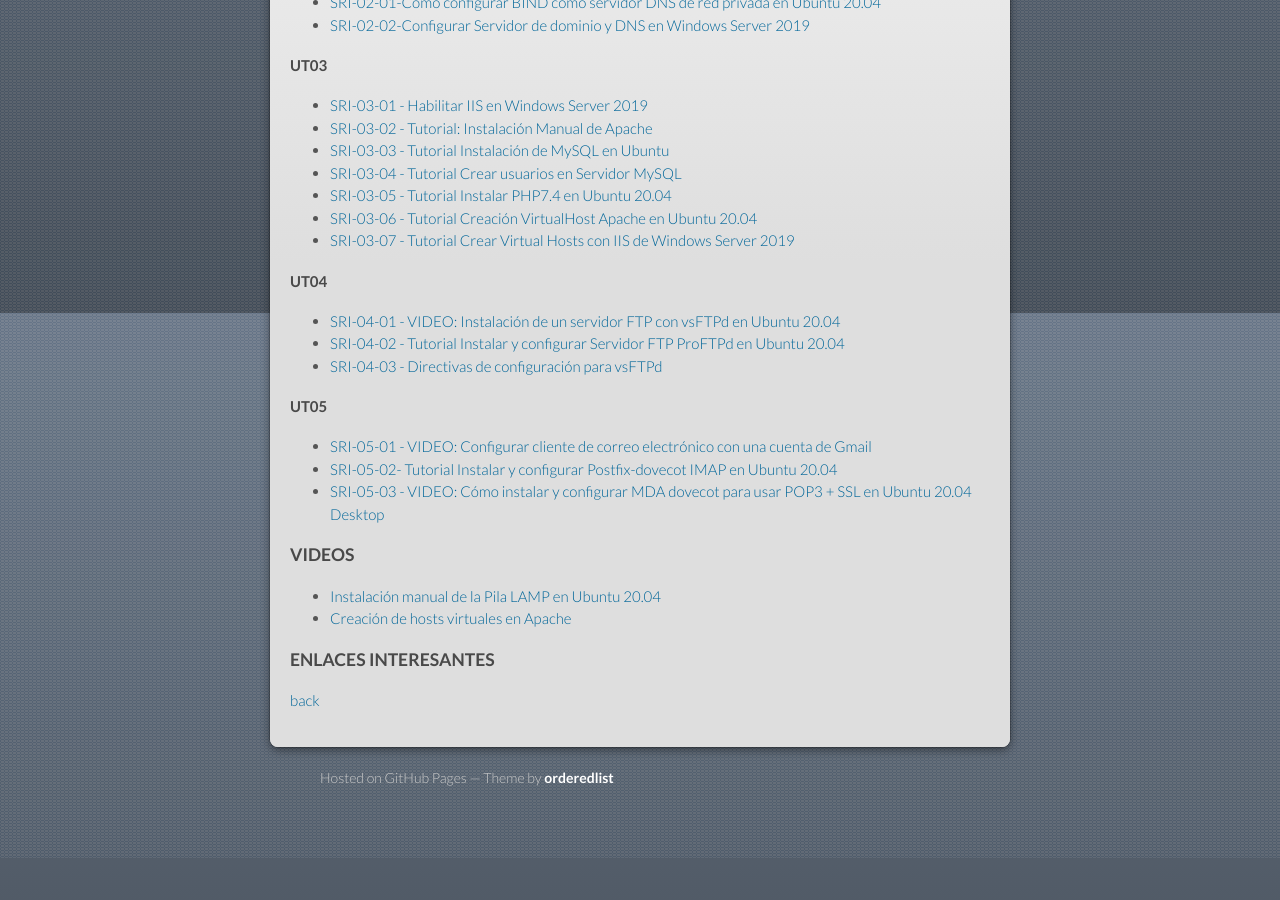
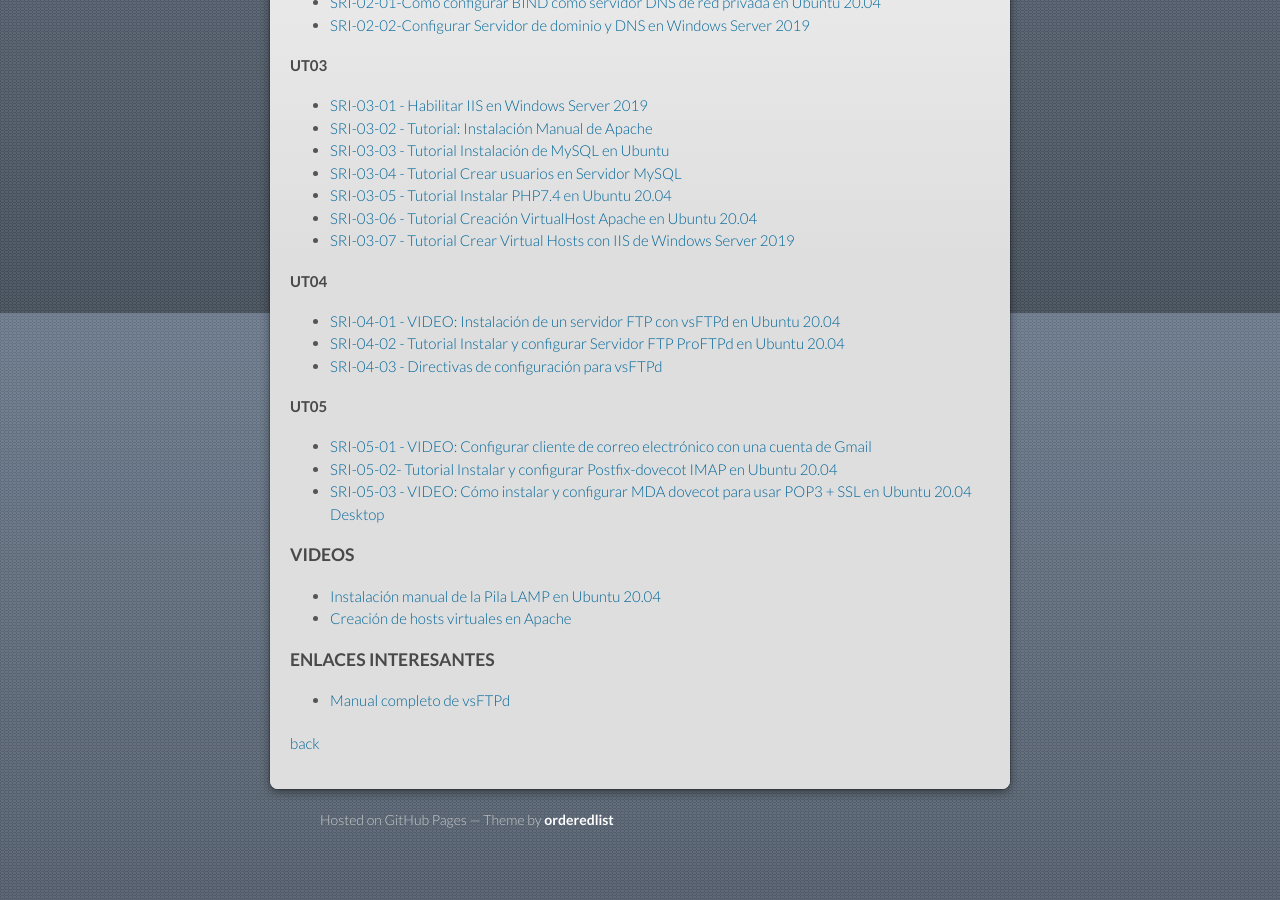
Before and after one commit to mrodara/mrodara.github.io, a Jekyll site: the page built from mods/sri.md, in a window 1280 px wide and 900 px high, scrolled down 587 px. Built offline with Jekyll 4.4.1, drawn with Linux system fonts in a browser that asks for light colours; our own code applies the rules of GitHub Pages for plain Markdown files; before the commit the page ends 1445 px from its top, so only the background shows below that.

Commit message:
Subida manual completo vsftpd SRI

```diff
--- a/mods/sri.md
+++ b/mods/sri.md
@@ -48,4 +48,6 @@
 
 ### ENLACES INTERESANTES
 
+* [Manual completo de vsFTPd](../documentos/tutorial_completo_vsftpd.pdf)
+
 [back](https://mrodara.github.io)
```
Also changed, not shown: 1 other file.
